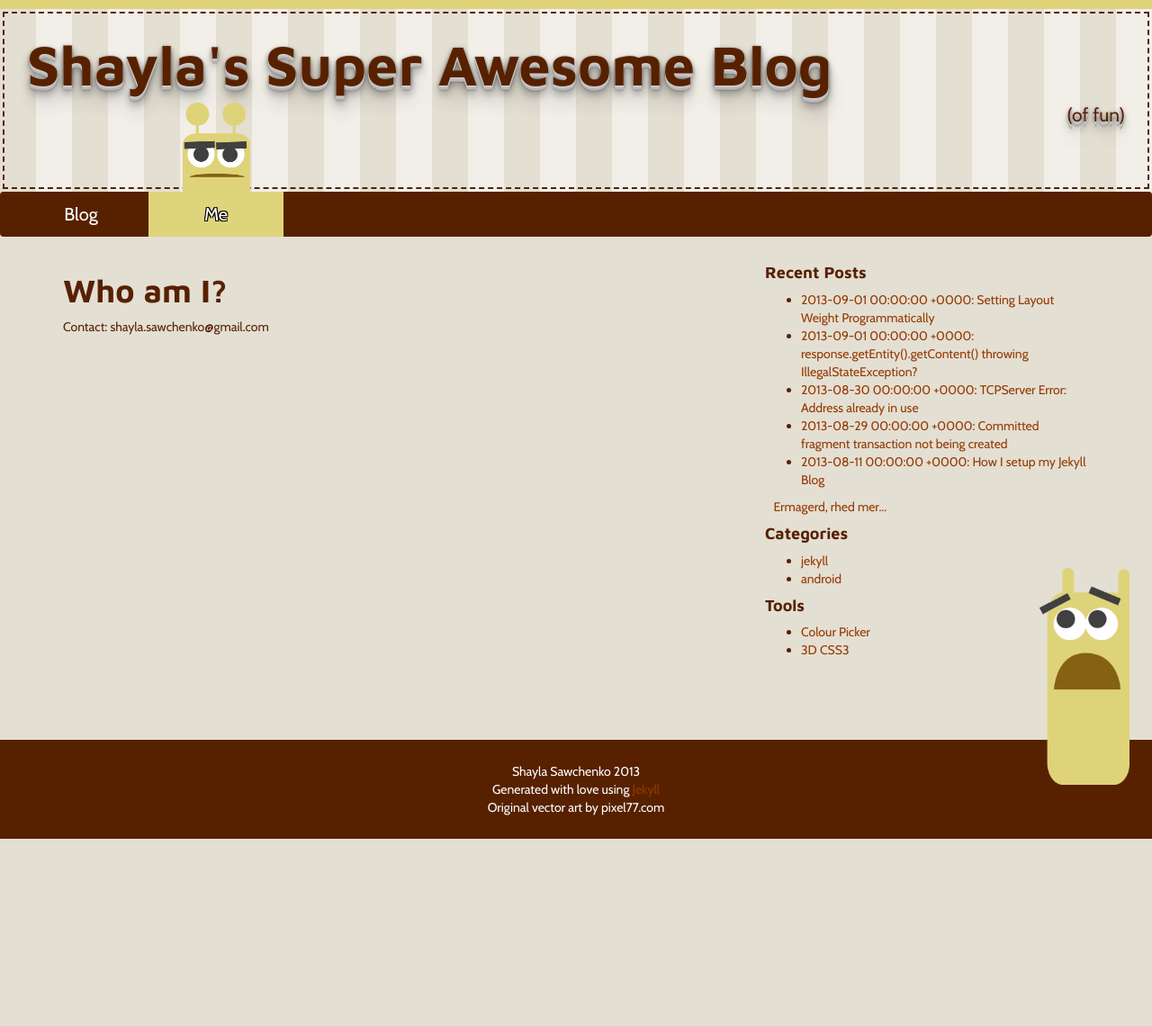
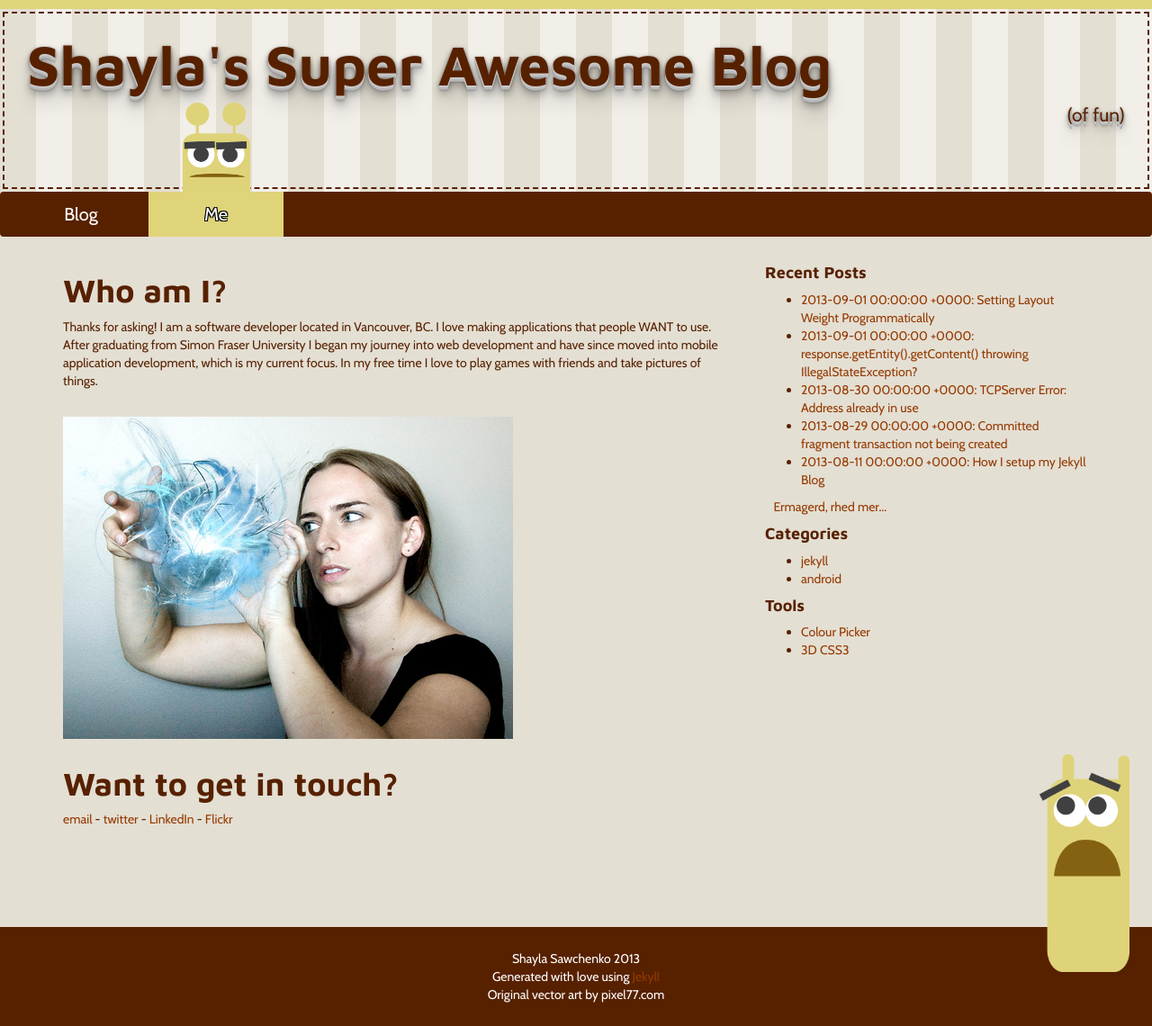
Before and after one commit to ssawchenko/jekyllblog, a Jekyll site: the page built from about/index.md, in a window 1280 px wide. Shown: the whole page at 90% size. Built offline with Jekyll 4.4.1, drawn with Linux system fonts in a browser that asks for light colours; some web fonts are replaced; Markdown is read by kramdown in place of the engine named in the settings; before the commit the page ends 932 px from its top, so only the background shows below that.

Commit message:
Added about me content

```diff
--- a/about/index.md
+++ b/about/index.md
@@ -4,5 +4,10 @@ layout: about
 ---
 
 # Who am I?
+Thanks for asking! I am a software developer located in Vancouver, BC. I love making applications that people WANT to use. After graduating from Simon Fraser University I began my journey into web development and have since moved into mobile application development, which is my current focus. In my free time I love to play games with friends and take pictures of things.
 
-Contact: shayla.sawchenko@gmail.com
+
+![My magic](/img/me.jpg "My magic")
+
+# Want to get in touch?
+[email](mailto:shayla.sawchenko@gmail.com) - [twitter](https://twitter.com/shaylasawchenko) - [LinkedIn](http://www.linkedin.com/profile/view?id=6945811) - [Flickr](http://www.flickr.com/photos/38283645@N06/)
```
Also changed, not shown: img/me.jpg (added).
